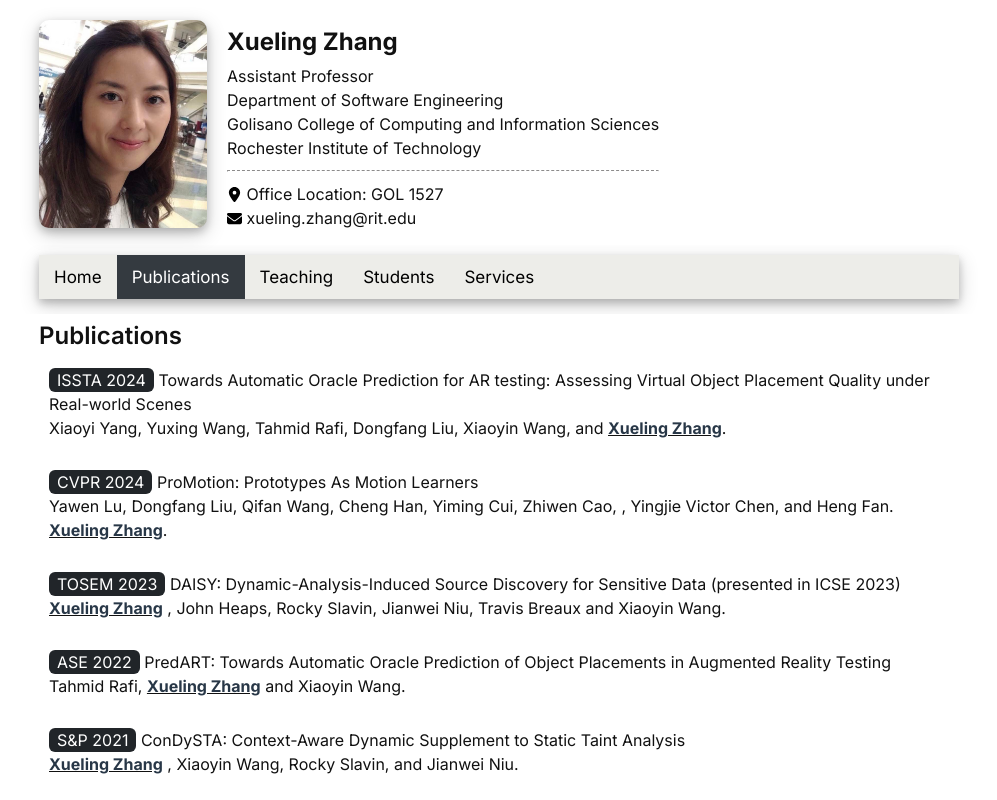
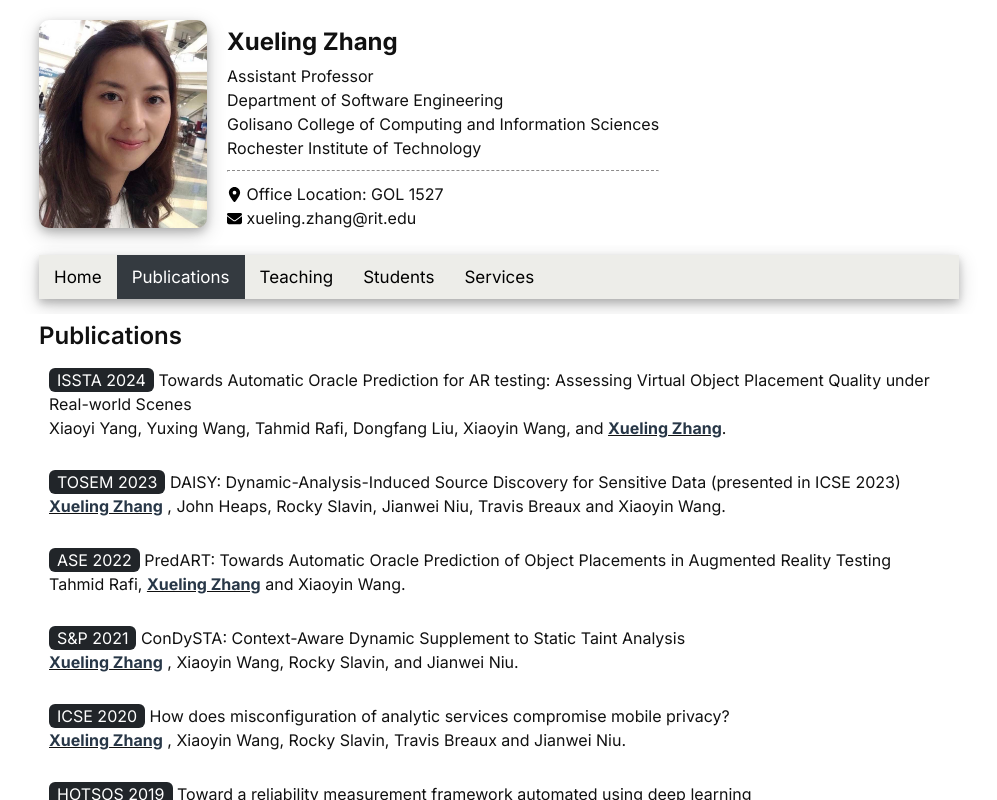
Before and after one commit to XuelingZ/XuelingZ.github.io, a Next.js app: page / in a window 1280 px wide. Both pictures are taken after a click on the link "Publications". Shown: the top 800 px of the page, without its empty margins (141-1138 px from the left). Built offline with nearby package versions, Linux system fonts and the light colour scheme.

Commit message:
Update publications.js

```diff
--- a/src/components/publications.js
+++ b/src/components/publications.js
@@ -10,18 +10,6 @@ export default function Publications() {
     <span className="w3-tag w3-blue w3-round">ISSTA 2024</span> {" "}
     Towards Automatic Oracle Prediction for AR testing: Assessing  Virtual Object Placement Quality under Real-world Scenes <br />
     Xiaoyi Yang, Yuxing Wang, Tahmid Rafi, Dongfang Liu, Xiaoyin Wang, and {" "}
-    <b>
-      <u>
-        <font color="#283747">Xueling Zhang</font>
-      </u>
-    </b>
-    .<br />
-  </p>
-
-    <p className="divcontainer">
-    <span className="w3-tag w3-blue w3-round">CVPR 2024</span> {" "}
-    ProMotion: Prototypes As Motion Learners <br />
-    Yawen Lu, Dongfang Liu, Qifan Wang, Cheng Han, Yiming Cui, Zhiwen Cao, {" "}, Yingjie Victor Chen, and Heng Fan. <br />
     <b>
       <u>
         <font color="#283747">Xueling Zhang</font>
```
